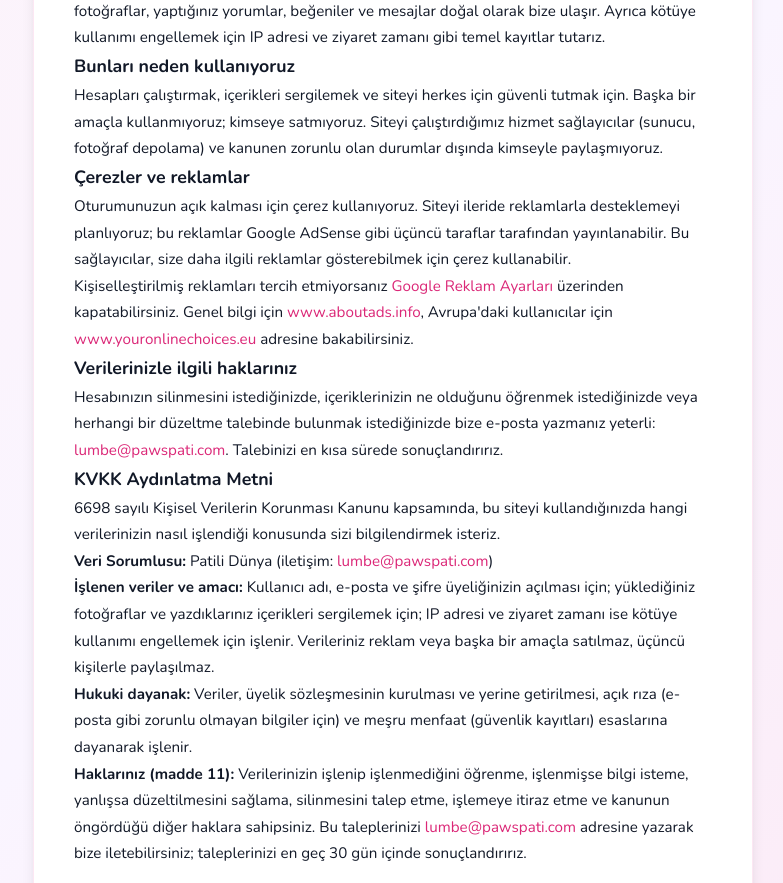
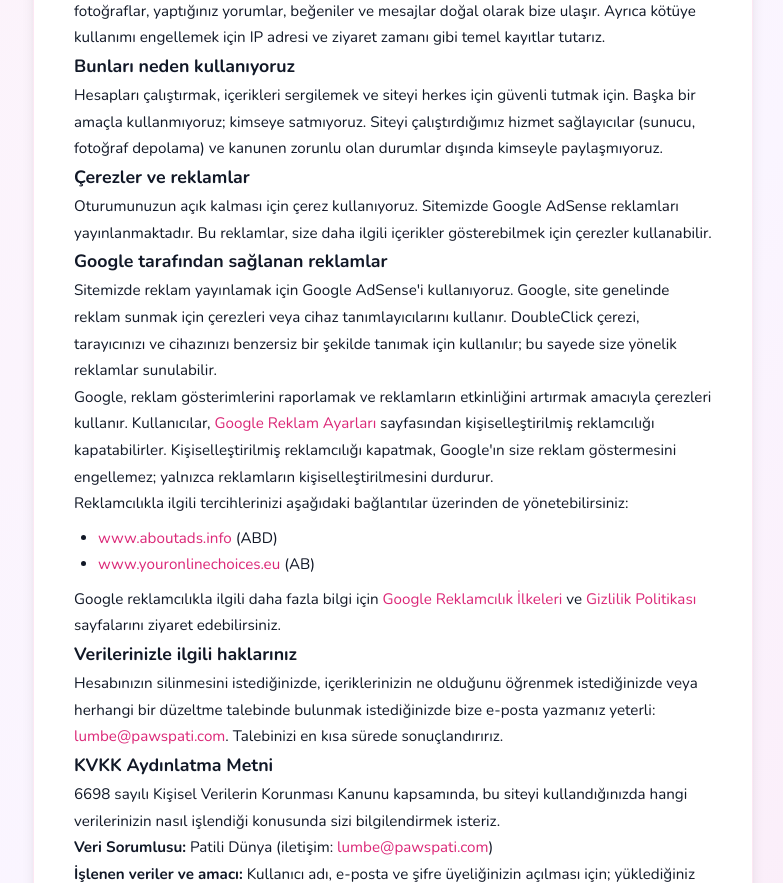
Before and after one commit to lumbe911/patilidunya, a Flask app: page /privacy in a window 1280 px wide. Shown: the part 459-1342 px from the top of the page, without its empty margins (247-1030 px from the left). Run offline with Flask 3, Linux system fonts and the light colour scheme.

Commit message:
Add Google AdSense integration with ad units, CSP updates, ads.txt and robots.txt

```diff
--- a/app.py
+++ b/app.py
@@ -10,7 +10,7 @@ from urllib.parse import urlparse
 import cloudinary
 import cloudinary.uploader
 from flask import (Flask, render_template, redirect, url_for, request,
-                   flash, jsonify, abort)
+                   flash, jsonify, abort, send_file)
 from flask_limiter import Limiter
 from flask_sqlalchemy import SQLAlchemy
 from flask_login import (LoginManager, UserMixin, login_user, logout_user,
@@ -127,12 +127,13 @@ def security_headers(resp):
     resp.headers['Permissions-Policy'] = 'camera=(), microphone=(), geolocation=(), payment=()'
     resp.headers['Content-Security-Policy'] = (
         "default-src 'self'; "
-        "script-src 'self' 'unsafe-inline' https://unpkg.com; "
-        "style-src 'self' 'unsafe-inline' https://unpkg.com; "
+        "script-src 'self' 'unsafe-inline' 'unsafe-eval' https://unpkg.com https://pagead2.googlesyndication.com https://adservice.google.com https://adservice.google.com.tr; "
+        "style-src 'self' 'unsafe-inline' https://unpkg.com https://fonts.googleapis.com; "
         "img-src 'self' data: blob: https:; "
-        "font-src 'self' data: https:; "
+        "font-src 'self' data: https: https://fonts.gstatic.com; "
         "connect-src 'self' https:; "
-        "frame-src 'self'; object-src 'none'; base-uri 'self'; form-action 'self'"
+        "frame-src https://googleads.g.doubleclick.net https://tpc.googlesyndication.com https://www.google.com https://www.google.com.tr; "
+        "object-src 'none'; base-uri 'self'; form-action 'self'"
     )
     if request.is_secure:
         resp.headers['Strict-Transport-Security'] = 'max-age=31536000; includeSubDomains'
@@ -1390,6 +1391,35 @@ with app.app_context():
     except Exception:
         db.session.rollback()
 
+@app.route('/ads.txt')
+def ads_txt():
+    return send_file('static/ads.txt', mimetype='text/plain')
+
+@app.route('/robots.txt')
+def robots_txt():
+    return send_file('static/robots.txt', mimetype='text/plain')
+
+@app.route('/sitemap.xml')
+def sitemap():
+    from flask import Response
+    cats = Cat.query.all()
+    urls = [
+        SITE_URL + '/',
+        SITE_URL + '/about',
+        SITE_URL + '/privacy',
+        SITE_URL + '/terms',
+        SITE_URL + '/contact',
+    ]
+    for cat in cats:
+        urls.append(f'{SITE_URL}/cat/{cat.id}')
+    xml = '<?xml version="1.0" encoding="UTF-8"?>\n'
+    xml += '<urlset xmlns="http://www.sitemaps.org/schemas/sitemap/0.9">\n'
+    for url in urls:
+        xml += f'  <url><loc>{url}</loc><changefreq>weekly</changefreq><priority>0.8</priority></url>\n'
+    xml += '</urlset>'
+    return Response(xml, mimetype='application/xml')
+
+
 @app.errorhandler(500)
 def internal_error(e):
     import traceback, sys
--- /dev/null
+++ b/static/ads.txt
@@ -0,0 +1 @@
+google.com, pub-1420846880039207, DIRECT, f08c47fec0942fa0
--- a/templates/privacy.html
+++ b/templates/privacy.html
@@ -15,8 +15,17 @@
             <p>Hesapları çalıştırmak, içerikleri sergilemek ve siteyi herkes için güvenli tutmak için. Başka bir amaçla kullanmıyoruz; kimseye satmıyoruz. Siteyi çalıştırdığımız hizmet sağlayıcılar (sunucu, fotoğraf depolama) ve kanunen zorunlu olan durumlar dışında kimseyle paylaşmıyoruz.</p>
 
             <h3>Çerezler ve reklamlar</h3>
-            <p>Oturumunuzun açık kalması için çerez kullanıyoruz. Siteyi ileride reklamlarla desteklemeyi planlıyoruz; bu reklamlar Google AdSense gibi üçüncü taraflar tarafından yayınlanabilir. Bu sağlayıcılar, size daha ilgili reklamlar gösterebilmek için çerez kullanabilir.</p>
-            <p>Kişiselleştirilmiş reklamları tercih etmiyorsanız <a href="https://www.google.com/settings/ads" target="_blank" rel="noopener">Google Reklam Ayarları</a> üzerinden kapatabilirsiniz. Genel bilgi için <a href="https://www.aboutads.info" target="_blank" rel="noopener">www.aboutads.info</a>, Avrupa'daki kullanıcılar için <a href="https://www.youronlinechoices.eu" target="_blank" rel="noopener">www.youronlinechoices.eu</a> adresine bakabilirsiniz.</p>
+            <p>Oturumunuzun açık kalması için çerez kullanıyoruz. Sitemizde Google AdSense reklamları yayınlanmaktadır. Bu reklamlar, size daha ilgili içerikler gösterebilmek için çerezler kullanabilir.</p>
+
+            <h3>Google tarafından sağlanan reklamlar</h3>
+            <p>Sitemizde reklam yayınlamak için Google AdSense'i kullanıyoruz. Google, site genelinde reklam sunmak için çerezleri veya cihaz tanımlayıcılarını kullanır. DoubleClick çerezi, tarayıcınızı ve cihazınızı benzersiz bir şekilde tanımak için kullanılır; bu sayede size yönelik reklamlar sunulabilir.</p>
+            <p>Google, reklam gösterimlerini raporlamak ve reklamların etkinliğini artırmak amacıyla çerezleri kullanır. Kullanıcılar, <a href="https://www.google.com/settings/ads" target="_blank" rel="noopener">Google Reklam Ayarları</a> sayfasından kişiselleştirilmiş reklamcılığı kapatabilirler. Kişiselleştirilmiş reklamcılığı kapatmak, Google'ın size reklam göstermesini engellemez; yalnızca reklamların kişiselleştirilmesini durdurur.</p>
+            <p>Reklamcılıkla ilgili tercihlerinizi aşağıdaki bağlantılar üzerinden de yönetebilirsiniz:</p>
+            <ul style="margin:0.5rem 0 0.5rem 1.5rem;">
+                <li><a href="https://www.aboutads.info/choices/" target="_blank" rel="noopener">www.aboutads.info</a> (ABD)</li>
+                <li><a href="https://www.youronlinechoices.eu/" target="_blank" rel="noopener">www.youronlinechoices.eu</a> (AB)</li>
+            </ul>
+            <p>Google reklamcılıkla ilgili daha fazla bilgi için <a href="https://policies.google.com/technologies/ads" target="_blank" rel="noopener">Google Reklamcılık İlkeleri</a> ve <a href="https://policies.google.com/privacy" target="_blank" rel="noopener">Gizlilik Politikası</a> sayfalarını ziyaret edebilirsiniz.</p>
 
             <h3>Verilerinizle ilgili haklarınız</h3>
             <p>Hesabınızın silinmesini istediğinizde, içeriklerinizin ne olduğunu öğrenmek istediğinizde veya herhangi bir düzeltme talebinde bulunmak istediğinizde bize e-posta yazmanız yeterli: <a href="mailto:lumbe@pawspati.com">lumbe@pawspati.com</a>. Talebinizi en kısa sürede sonuçlandırırız.</p>
```
Also changed, not shown: static/robots.txt (added, +10 -0 lines), templates/base.html (+23 -0 lines).
